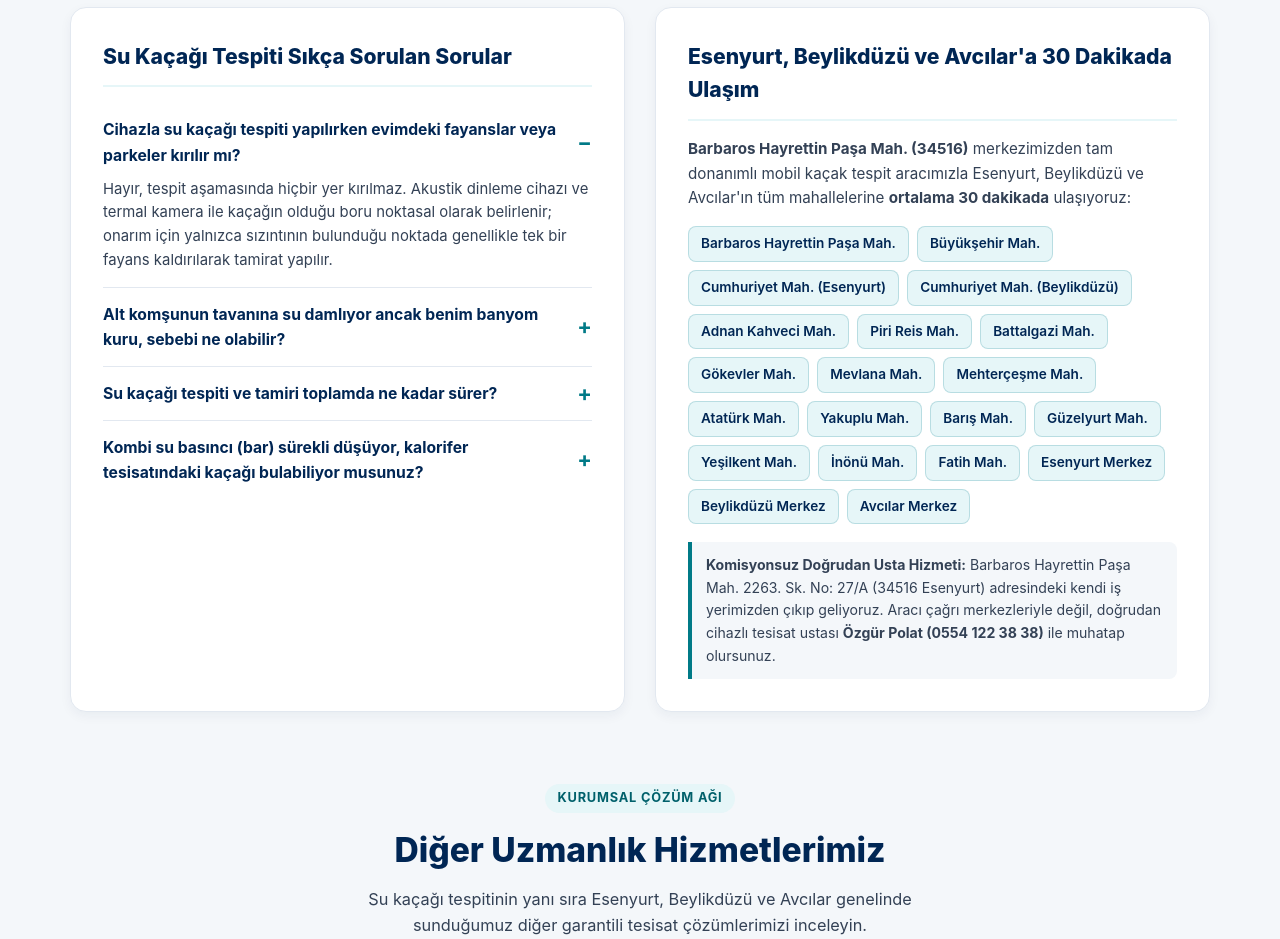
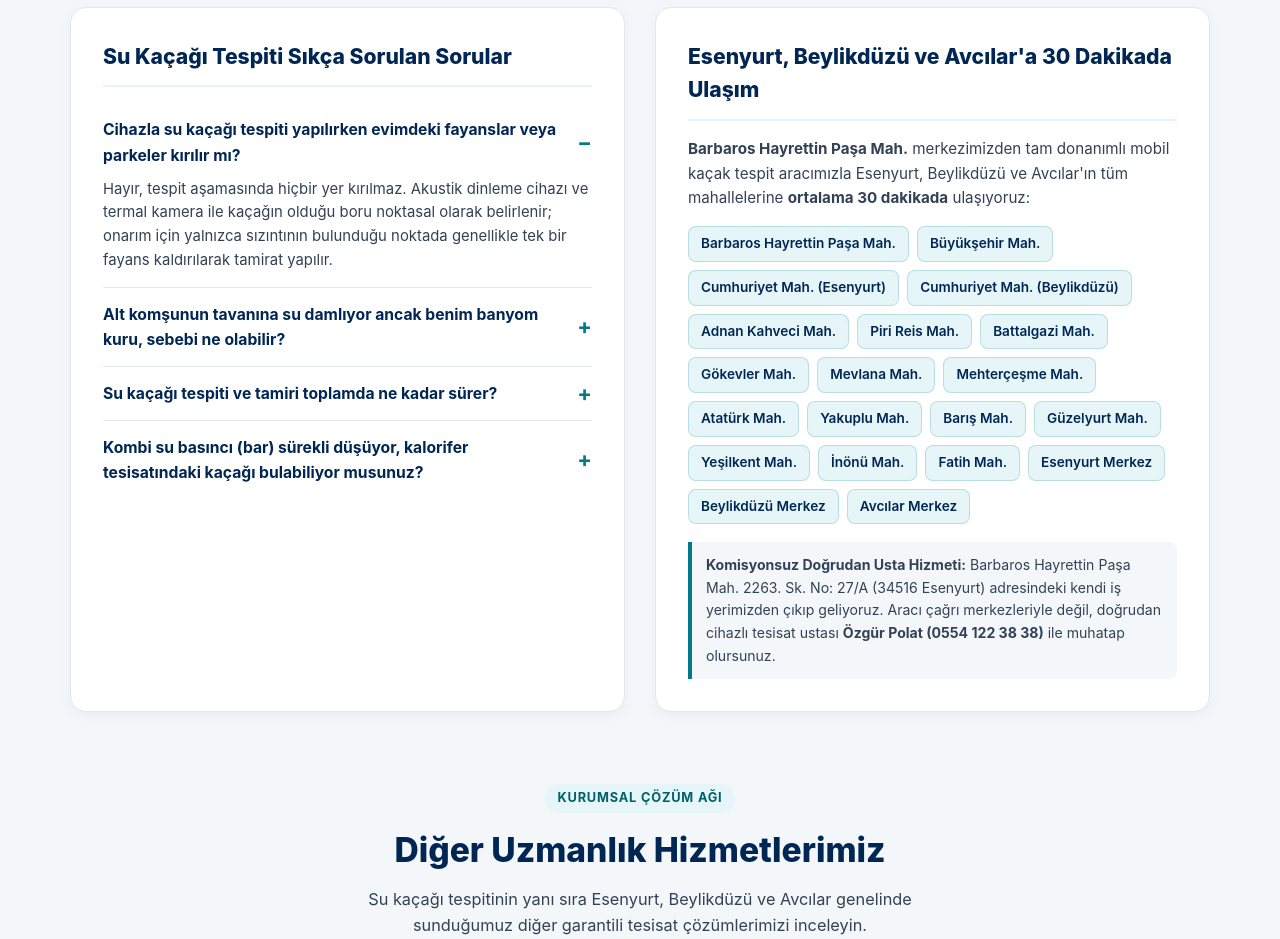
Before and after one commit to pulsartesisat/pulsartesisat.github.io, a plain HTML site: page su-kacagi-tespiti.html in a window 1280 px wide. Shown: the part 2360-3299 px from the top of the page. Drawn offline with Linux system fonts and the light colour scheme.

Commit message:
Fix typo in location description

```diff
--- a/su-kacagi-tespiti.html
+++ b/su-kacagi-tespiti.html
@@ -434,7 +434,7 @@
           <!-- Bölüm 5: Bölgesel Ulaşım -->
           <div class="card-panel" id="bolgesel-ulasim">
             <h2>Esenyurt, Beylikdüzü ve Avcılar'a 30 Dakikada Ulaşım</h2>
-            <p class="panel-desc"><strong>Barbaros Hayrettin Paşa Mah. (34516)</strong> merkezimizden tam donanımlı mobil kaçak tespit aracımızla Esenyurt, Beylikdüzü ve Avcılar'ın tüm mahallelerine <strong>ortalama 30 dakikada</strong> ulaşıyoruz:</p>
+            <p class="panel-desc"><strong>Barbaros Hayrettin Paşa Mah.</strong> merkezimizden tam donanımlı mobil kaçak tespit aracımızla Esenyurt, Beylikdüzü ve Avcılar'ın tüm mahallelerine <strong>ortalama 30 dakikada</strong> ulaşıyoruz:</p>
             <div class="neighborhood-tags" role="list">
               <span class="tag" role="listitem">Barbaros Hayrettin Paşa Mah.</span>
               <span class="tag" role="listitem">Büyükşehir Mah.</span>
```
